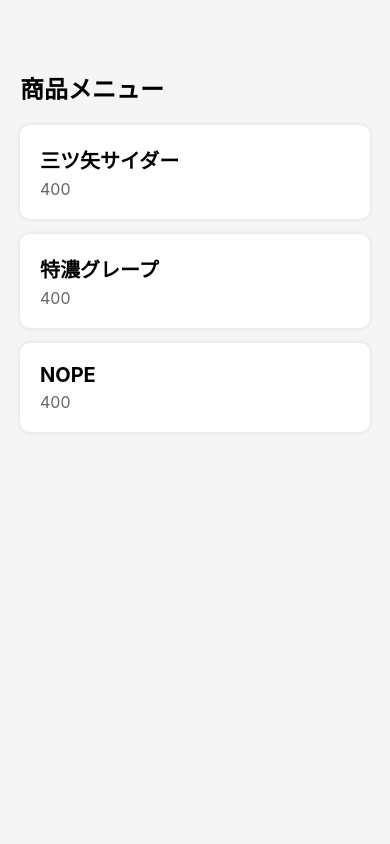
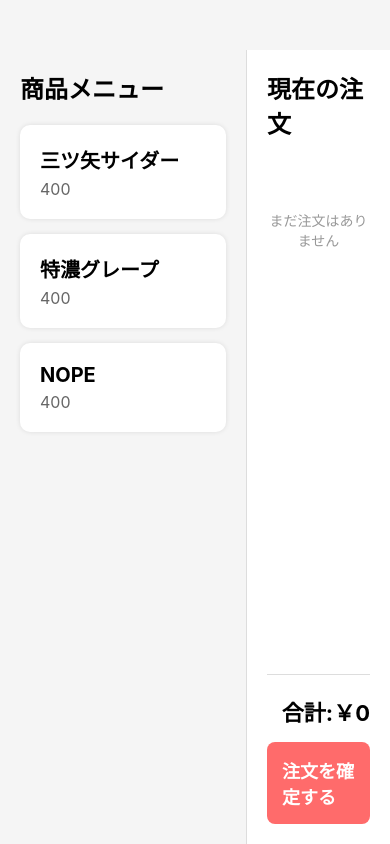
Before and after one commit to pingpong-pinq/POS, a React Native app in the folder pos-frontend/: screen / in a window 390 px wide. Built offline with nearby package versions, Linux system fonts and the light colour scheme.

Commit message:
cart made

```diff
--- a/pos-frontend/App.tsx
+++ b/pos-frontend/App.tsx
@@ -58,6 +58,29 @@
         )
         )}
       </View>
+      <View style={styles.cartSection}>
+        <Text style={styles.headerTitle}>現在の注文</Text>
+        <View style={styles.cartList}>
+          {cart.length===0?(
+            <Text style={styles.emptyText}>まだ注文はありません</Text>
+          ):(
+            cart.map((cartItem)=>(
+              <View key={cartItem.item.id} style={{ flexDirection: 'row', justifyContent: 'space-between', marginBottom: 10 }}>
+                <Text style={{fontSize :18}}>{cartItem.item.id}×{cartItem.quantity}</Text>
+                <Text style={{fontSize:18}}>￥{cartItem.item.price*cartItem.quantity}</Text>
+                </View>
+            ))
+          )}
+        </View>
+      <View style={styles.checkoutBox}>
+        <Text style={styles.totalText}>
+          合計:￥{cart.reduce((sum,cartItem)=>sum+(cartItem.item.price*cartItem.quantity),0)}
+        </Text>
+        <TouchableOpacity style={styles.orderButton} onPress={checkout}>
+          <Text style={styles.orderButtonText}>注文を確定する</Text>
+        </TouchableOpacity>
+      </View>
+      </View>
 
     </View>
   );
@@ -71,4 +94,42 @@
   itemButton: { backgroundColor: '#fff', padding: 20, marginBottom: 15, borderRadius: 10, shadowColor: '#000', shadowOpacity: 0.1, shadowRadius: 5, elevation: 3 },
   itemText: { fontSize: 20, fontWeight: 'bold' },
   priceText: { fontSize: 16, color: '#666', marginTop: 5 },
+  // --- ここからカート用のスタイルを追加 ---
+  cartSection: {
+    flex: 1,
+    backgroundColor: '#ffffff',
+    borderLeftWidth: 1,
+    borderColor: '#ddd',
+    padding: 20,
+  },
+  cartList: {
+    flex: 1,
+  },
+  emptyText: {
+    color: '#999',
+    textAlign: 'center',
+    marginTop: 50,
+  },
+  checkoutBox: {
+    borderTopWidth: 1,
+    borderColor: '#ddd',
+    paddingTop: 20,
+  },
+  totalText: {
+    fontSize: 22,
+    fontWeight: 'bold',
+    marginBottom: 15,
+    textAlign: 'right',
+  },
+  orderButton: {
+    backgroundColor: '#ff6b6b',
+    padding: 15,
+    borderRadius: 8,
+    alignItems: 'center',
+  },
+  orderButtonText: {
+    color: '#fff',
+    fontSize: 18,
+    fontWeight: 'bold',
+  },
 });
```
